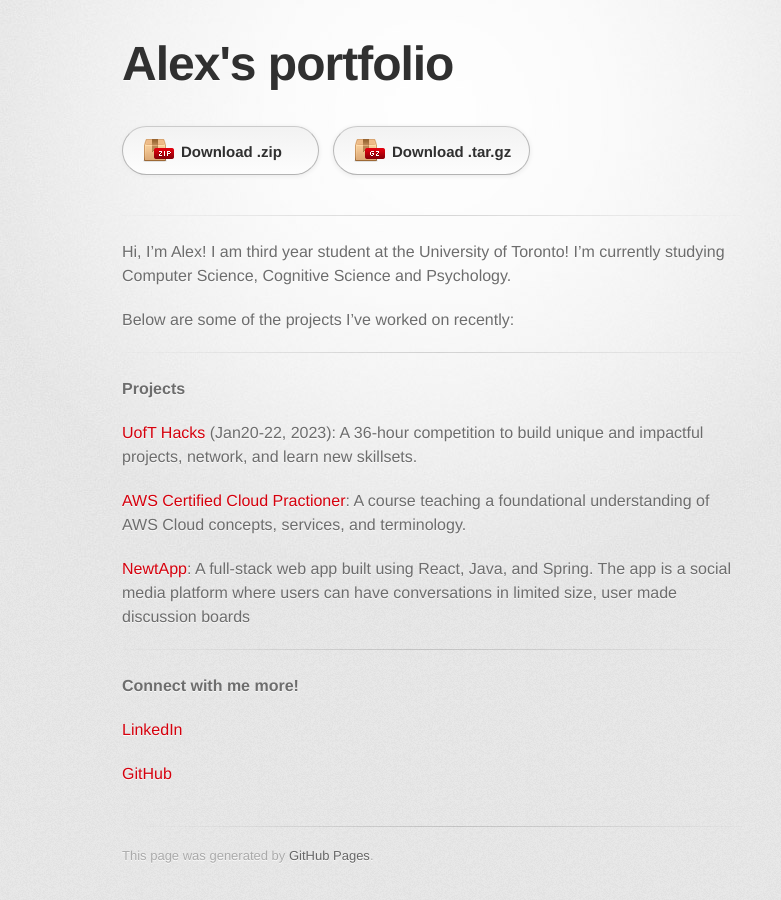
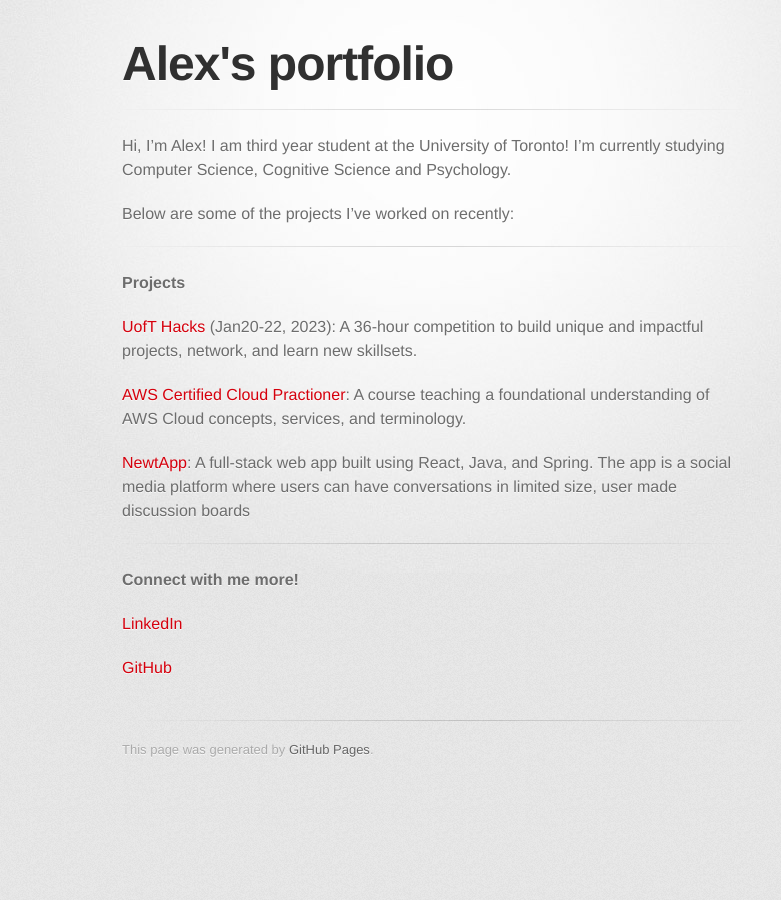
Before and after one commit to alexszokolay/alexszokolay.github.io, a Jekyll site: the page built from index.md, in a window 1280 px wide. Shown: the whole page, without its empty margins (208-989 px from the left). Built offline with Jekyll 4.4.1, drawn with Linux system fonts in a browser that asks for light colours; some web fonts are replaced; our own code applies the rules of GitHub Pages for plain Markdown files; the repository's description, which GitHub fills in, is left out.

Commit message:
Get rid of buttons

```diff
--- a/_layouts/default.html
+++ b/_layouts/default.html
@@ -21,20 +21,6 @@
         <header>
           <h1>{{ page.title | default: site.title | default: site.github.repository_name }}</h1>
           <h2>{{ page.description | default: site.description | default: site.github.project_tagline }}</h2>
-        </header>
-        <section id="downloads" class="clearfix">
-          {% if site.show_downloads %}
-          <a href="{{ site.github.zip_url }}" id="download-zip" class="button"><span>Download .zip</span></a>
-          <a href="{{ site.github.tar_url }}" id="download-tar-gz" class="button"><span>Download .tar.gz</span></a>
-          {% endif %}
-	{% if site.github.public %}
-	  {% if site.github.is_project_page %}
-          <a href="{{ site.github.repository_url }}" id="view-on-github" class="button"><span>View on GitHub</span></a>
-	  {% else %}
-          <a href="{{ site.github.owner_url }}" id="view-on-github" class="button"><span>View on GitHub</span></a>
-	  {% endif %}
-	{% endif %}
-        </section>
         <hr>
         <section id="main_content">
           {{ content }}
```
